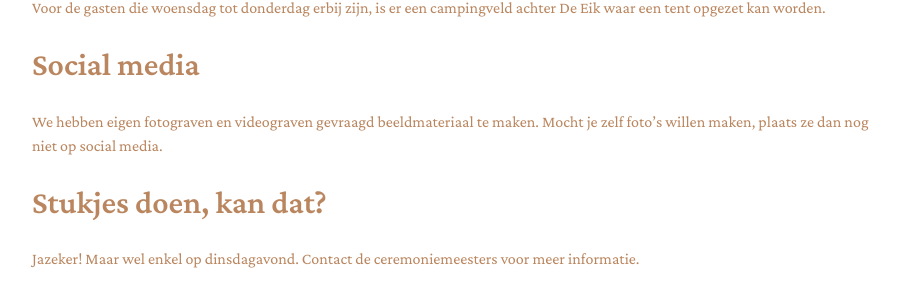
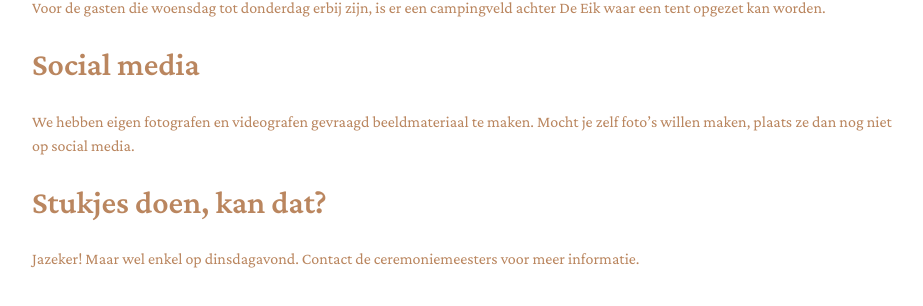
Before and after one commit to RubenSmit/bruiloftjeanineenruben.nl, a Jekyll site: the page built from praktische_informatie.markdown, in a window 1280 px wide and 900 px high, scrolled down 1692 px. Shown: the part 405-711 px from the top of the window, without its empty margins (176-1099 px from the left). Built offline with Jekyll 4.4.1, drawn with Linux system fonts in a browser that asks for light colours.

Commit message:
Update praktische_informatie.markdown

```diff
--- a/praktische_informatie.markdown
+++ b/praktische_informatie.markdown
@@ -24,7 +24,7 @@ Paklijst: Je bed heeft een deken en een kussen, maar neem je zelf beddengoed mee
 Voor de gasten die woensdag tot donderdag erbij zijn, is er een campingveld achter De Eik waar een tent opgezet kan worden.
 
 ## Social media
-We hebben eigen fotograven en videograven gevraagd beeldmateriaal te maken.
+We hebben eigen fotografen en videografen gevraagd beeldmateriaal te maken.
 Mocht je zelf foto's willen maken, plaats ze dan nog niet op social media.
 
 ## Stukjes doen, kan dat?
```
